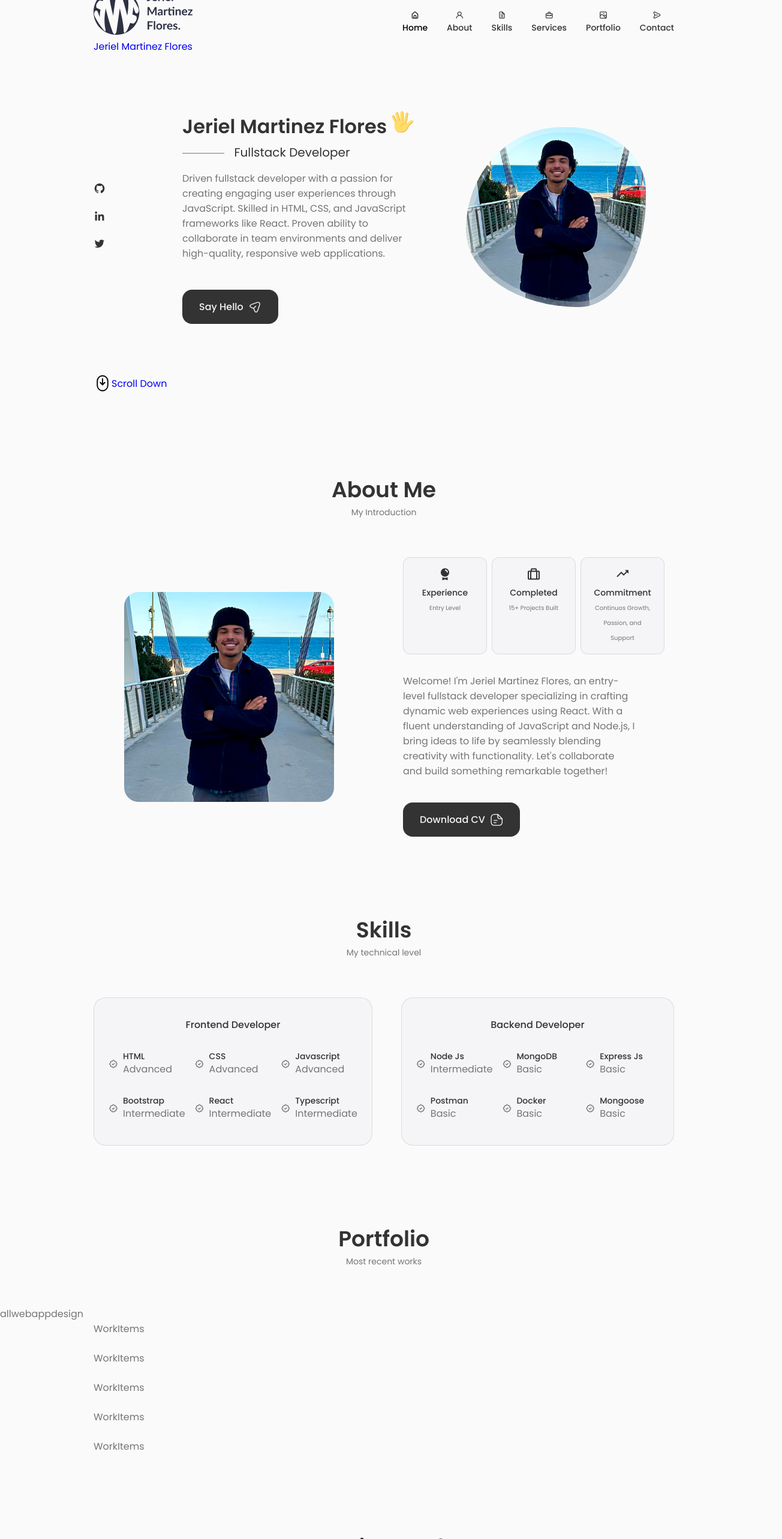
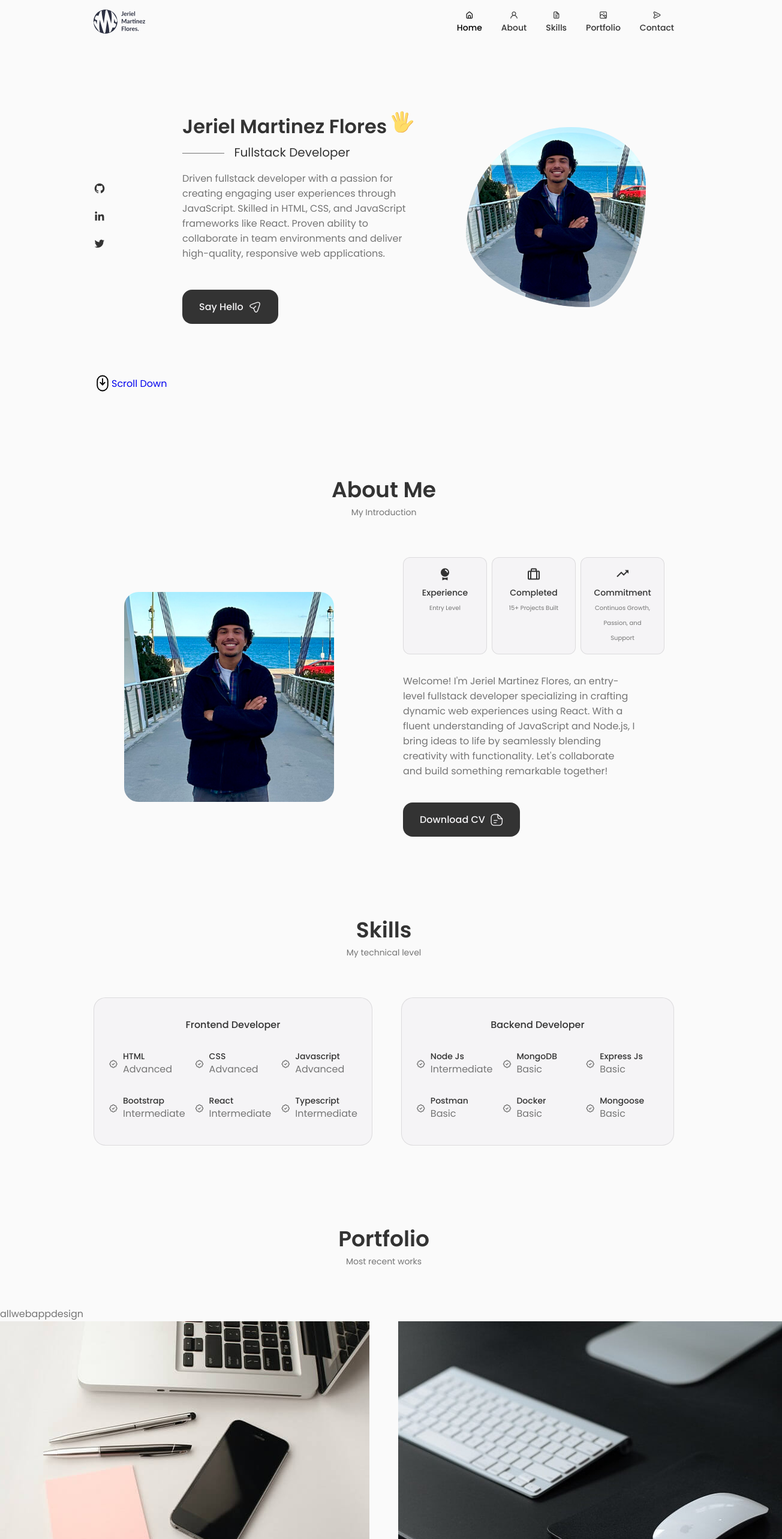
Before and after one commit to beanguap/My-Portfolio-Repo, a React (Create React App) app: page / in a window 1280 px wide. Shown: the top 2566 px of the page at 60% size, 1304 px wide, since content can reach past the window. Built offline with nearby package versions, Linux system fonts and the light colour scheme.

Commit message:
nav bar fix

```diff
--- a/src/components/header/Header.jsx
+++ b/src/components/header/Header.jsx
@@ -8,11 +8,10 @@ const Header = () => {
 
   return (
     <header className="header">
-      <nav className="nav container">
-      <a href="index.html" className="nav__logo">
-        <img src={logo} alt="logo"></img>
-      Jeriel Martinez Flores
-      </a>
+       <nav className="nav container">
+    <a href="index.html" className="nav__logo">
+      <img src={logo} alt="logo" className="logo-img"/>
+    </a>
         <div className={Toggle ? "nav__menu show-menu" : "nav__menu"}>
           <ul className="nav__list grid">
             <li className="nav__item">
@@ -30,11 +29,7 @@ const Header = () => {
                 <i className="uil uil-file-alt nav__icon"></i>Skills
               </a>
             </li>
-            <li className="nav__item">
-              <a href="#services" className="nav__link">
-                <i className="uil uil-briefcase-alt nav__icon"></i>Services
-              </a>
-            </li>
+
             <li className="nav__item">
               <a href="#portfolio" className="nav__link">
                 <i className="uil uil-scenery nav__icon"></i> Portfolio
--- a/src/components/header/header.css
+++ b/src/components/header/header.css
@@ -33,6 +33,16 @@
     color: var(--title-color);
     font-weight: var(--font-medium);
     transition: .3s;
+}
+
+.nav__logo {
+    display: flex;
+    align-items: center;
+}
+
+.logo-img {
+    height: calc(var(--header-height) - 0.5rem); /* Adjust height to fit within nav */
+    width: auto; /* Maintain aspect ratio */
 }
 
 
--- a/src/components/work/WorkItems.jsx
+++ b/src/components/work/WorkItems.jsx
@@ -1,9 +1,13 @@
 import React from 'react'
 
-const WorkItems = () => {
+const WorkItems = ({item}) => {
   return (
-    <div>
-      WorkItems
+    <div className="work__card" key={item.id}>
+      <img src={item.image} alt="" className='work__img'/>
+      <h3 className="work__title">{item.title}</h3>
+      <a href="#" className='work__button'>
+        Demo <i className="bx bx-right-arrow-alt work__button-icon"></i>
+      </a>
     </div>
   )
 }
--- a/src/components/work/work.css
+++ b/src/components/work/work.css
@@ -0,0 +1,5 @@
+.work__container {
+    grid-template-columns: repeat(2, max-content);
+    gap: 3rem;
+    justify-content: center;
+}
```
